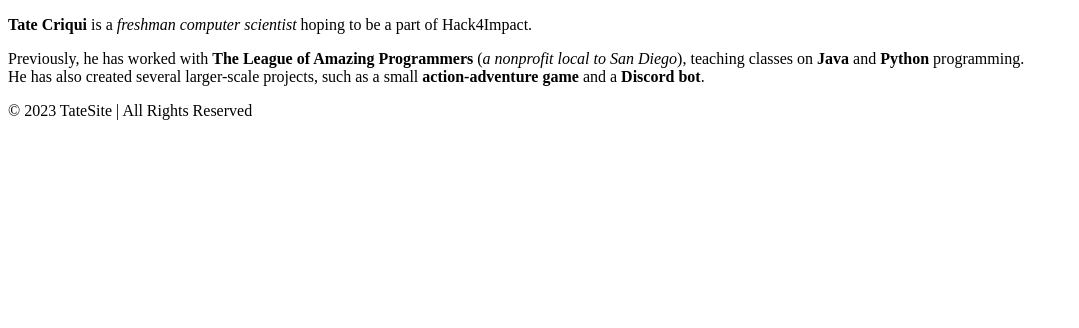
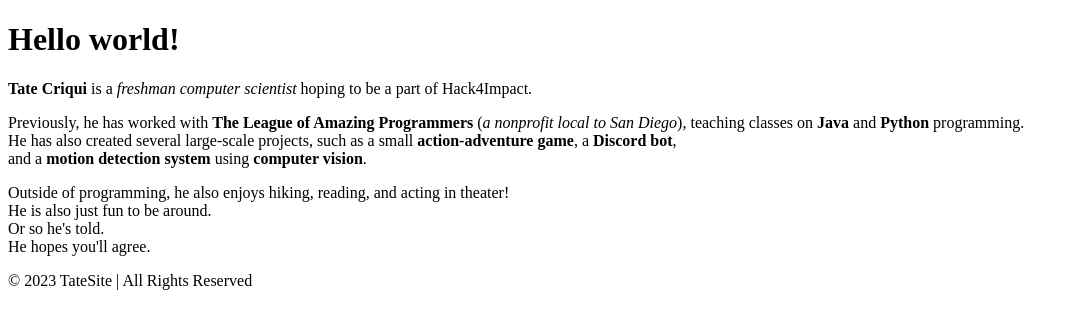
Before and after one commit to tlcriq/tlcriq.github.io, a plain HTML site: page index.html in a window 1280 px wide. Shown: the whole page, without its empty margins (0-1079 px from the left). Drawn offline with Linux system fonts and the light colour scheme.

Commit message:
Halfway done

```diff
--- a/index.html
+++ b/index.html
@@ -10,6 +10,10 @@
         </nav>
 
         <main>
+            <h1>
+                Hello world!
+            </h1>
+
             <p>
                 <strong>Tate Criqui</strong> is a <em>freshman computer scientist</em>
                 hoping to be a part of Hack4Impact.
@@ -18,7 +22,14 @@
             <p>
                 Previously, he has worked with <strong>The League of Amazing Programmers</strong>
                 (<em>a nonprofit local to San Diego</em>), teaching classes on <strong>Java</strong> and <strong>Python</strong> programming.
-                <br> He has also created several larger-scale projects, such as a small <strong>action-adventure game</strong> and a <strong>Discord bot</strong>.
+                <br> He has also created several large-scale projects, such as a small <strong>action-adventure game</strong>, a <strong>Discord bot</strong>,
+                <br> and a <strong>motion detection system</strong> using <strong>computer vision</strong>.
+            </p>
+            <p>
+                Outside of programming, he also enjoys hiking, reading, and acting in theater!
+                <br> He is also just fun to be around.
+                <br> Or so he's told.
+                <br> He hopes you'll agree.
             </p>
         </main>
 
```
